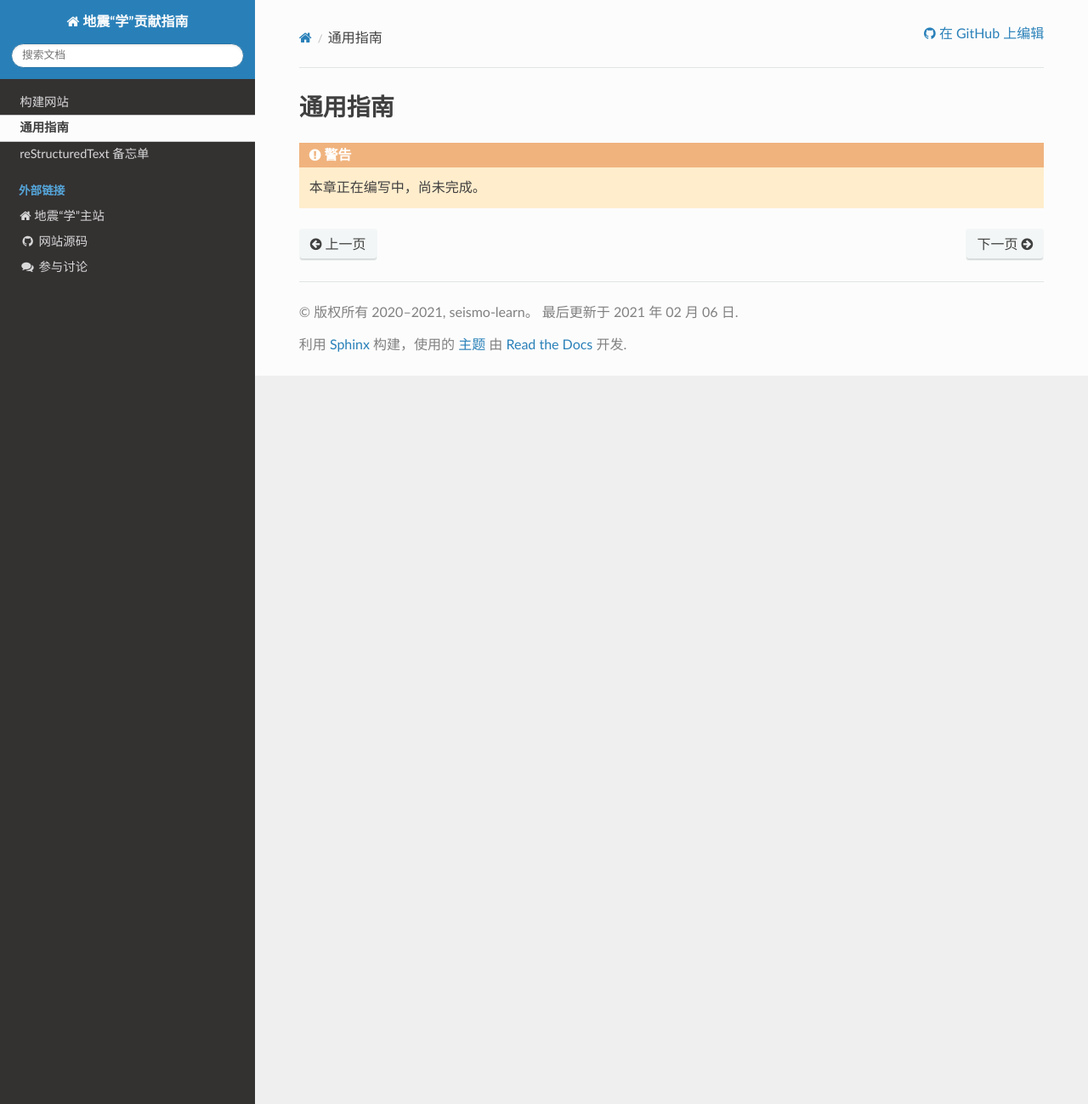
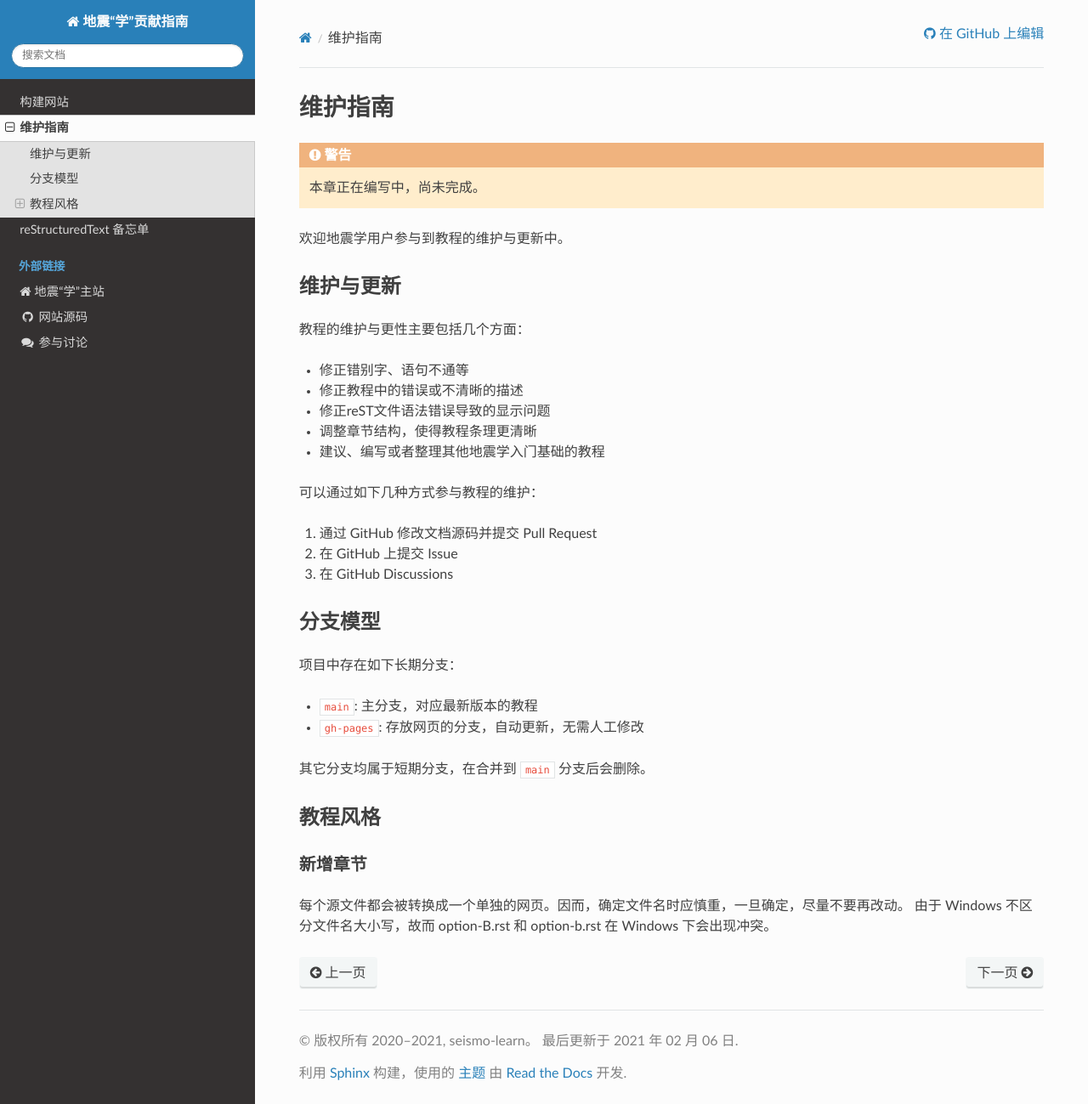
Before and after one commit to seismo-learn/contributing, a Sphinx documentation site: the page built from source/general-guidelines.rst, in a window 1280 px wide and 1299 px high. Shown: the whole window at 85% size. Built offline with Sphinx 7.4.7 and the Read the Docs theme 2.0.0, drawn with Linux system fonts in a browser that asks for light colours.

Commit message:
Draft guidelines from other repositories (#6)

```diff
--- a/source/general-guidelines.rst
+++ b/source/general-guidelines.rst
@@ -1,6 +1,45 @@
-通用指南
+维护指南
 ========
 
 .. warning::
 
    本章正在编写中，尚未完成。
+
+欢迎地震学用户参与到教程的维护与更新中。
+
+维护与更新
+----------
+
+教程的维护与更性主要包括几个方面：
+
+-  修正错别字、语句不通等
+-  修正教程中的错误或不清晰的描述
+-  修正reST文件语法错误导致的显示问题
+-  调整章节结构，使得教程条理更清晰
+-  建议、编写或者整理其他地震学入门基础的教程
+
+可以通过如下几种方式参与教程的维护：
+
+1. 通过 GitHub 修改文档源码并提交 Pull Request
+2. 在 GitHub 上提交 Issue
+3. 在 GitHub Discussions
+
+分支模型
+--------
+
+项目中存在如下长期分支：
+
+-  ``main``: 主分支，对应最新版本的教程
+-  ``gh-pages``: 存放网页的分支，自动更新，无需人工修改
+
+其它分支均属于短期分支，在合并到 ``main`` 分支后会删除。
+
+教程风格
+--------
+
+新增章节
+~~~~~~~~
+
+每个源文件都会被转换成一个单独的网页。因而，确定文件名时应慎重，一旦确定，尽量不要再改动。
+由于 Windows 不区分文件名大小写，故而 option-B.rst 和 option-b.rst 在
+Windows 下会出现冲突。
```
